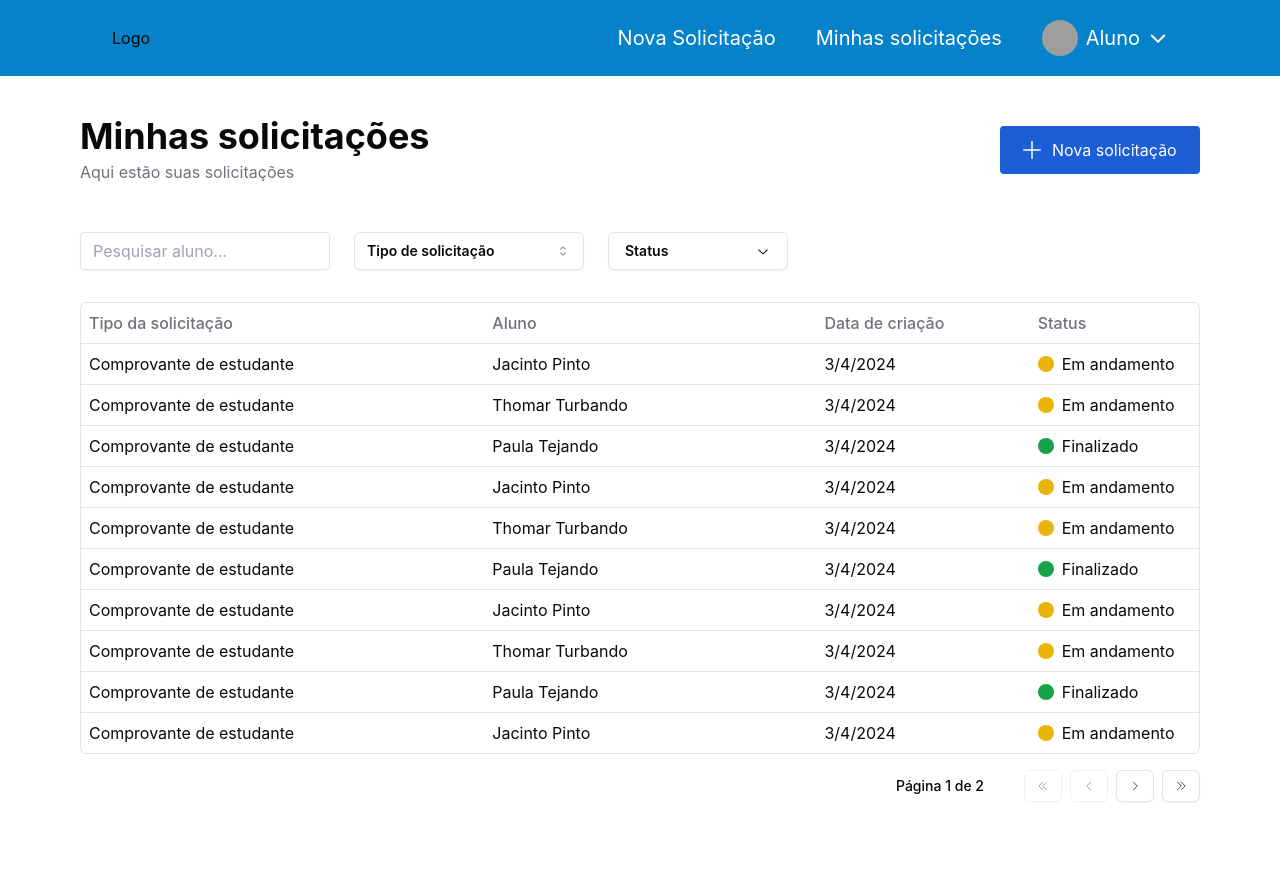
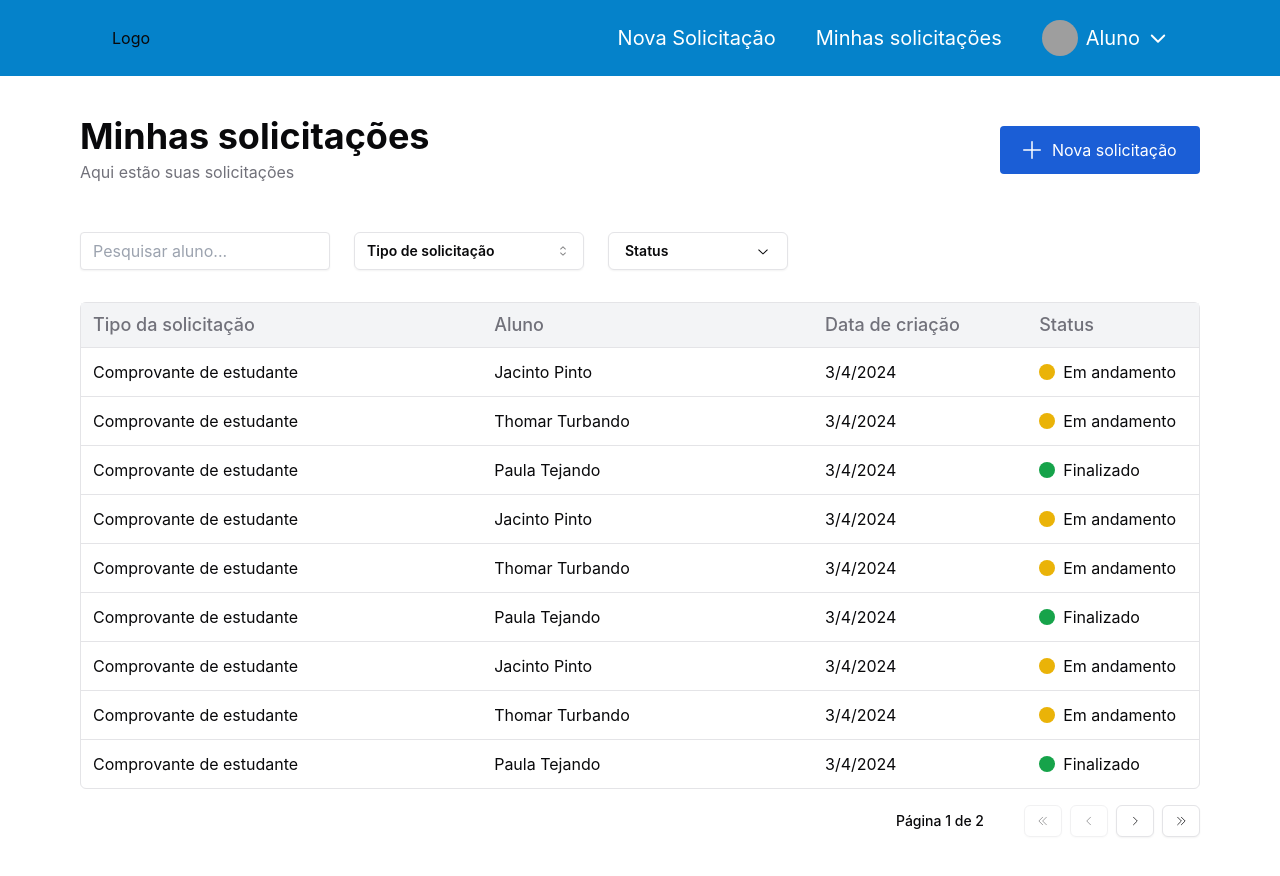
Before and after one commit to RianZenki/Req, a React (Vite) app: page /home in a window 1280 px wide. Shown: the top 876 px of the page. Before the commit the page ends 850 px from the top, so only its background shows below. Built offline with nearby package versions, Linux system fonts and the light colour scheme; grey boxes are pictures that could not be loaded.

Commit message:
feat: chage styles

```diff
--- a/src/components/RequestTable/data-table.tsx
+++ b/src/components/RequestTable/data-table.tsx
@@ -37,7 +37,7 @@ export function DataTable<TData, TValue>({
       getPaginationRowModel: getPaginationRowModel(),
       initialState: {
          pagination: {
-            pageSize: 10
+            pageSize: 9
          }
       }
    });
@@ -48,12 +48,12 @@ export function DataTable<TData, TValue>({
             <Table>
                <TableHeader>
                   {table.getHeaderGroups().map((headerGroup) => (
-                     <TableRow key={headerGroup.id}>
+                     <TableRow key={headerGroup.id} className="bg-gray-100 hover:bg-gray-100">
                         {headerGroup.headers.map((header) => {
                            return (
                               <TableHead
                                  key={header.id}
-                                 className={"text-base"}
+                                 className={"text-lg px-3 py-2"}
                               >
                                  {header.isPlaceholder
                                     ? null
@@ -79,7 +79,7 @@ export function DataTable<TData, TValue>({
                            {row.getVisibleCells().map((cell) => (
                               <TableCell
                                  key={cell.id}
-                                 className={"text-base"}
+                                 className={"text-base p-3"}
                                  style={{ width: cell.column.getSize() }}
                               >
                                  {flexRender(
```
